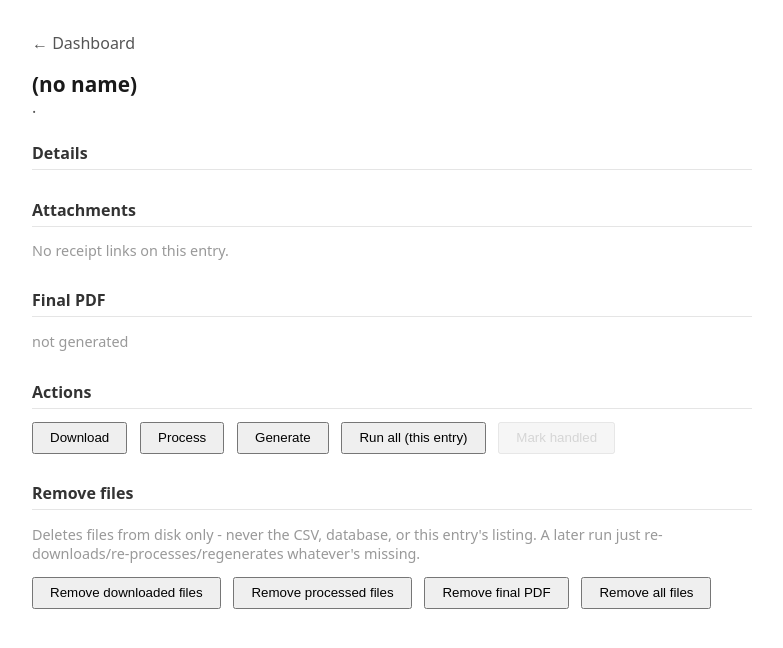
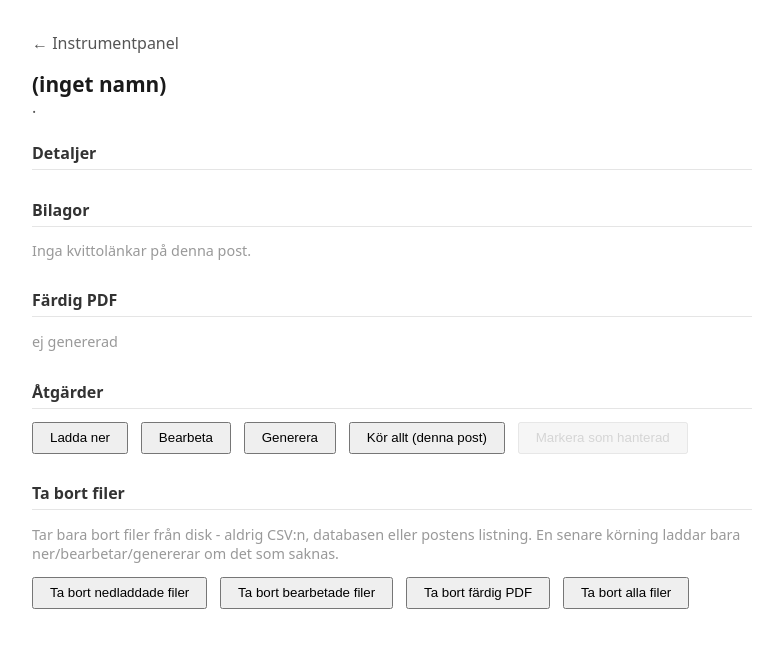
Before and after one commit to Moderabo/kvittomall, a Flask app: template kvittomall/web/templates/entry_detail.html in a window 1280 px wide. Shown: the top 648 px of the page, without its empty margins (248-1031 px from the left). Run offline with Flask 3, Linux system fonts and the light colour scheme; the template is opened without the code that fills it, so the values that code supplies are empty; some libraries are stand-ins or nearby versions.

Commit message:
Translation

```diff
--- a/kvittomall/web/app.py
+++ b/kvittomall/web/app.py
@@ -37,6 +37,54 @@ PROCESSED_IMAGE_EXTENSIONS = (".jpg", ".jpeg")
 # rather than a thumbnail that would likely just show up broken.
 DOWNLOAD_IMAGE_EXTENSIONS = (".jpg", ".jpeg", ".png", ".gif", ".webp")
 
+# Web-UI-only Swedish display labels for the pipeline stage names - cli.py's
+# PIPELINE_ORDER/STAGES keys (also this page's data-stage/data-run attributes and the
+# /run/<stage> URLs) stay the literal English stage names, since those are real CLI
+# subcommands; only the text shown in the stage-name span is translated here.
+STAGE_LABELS = {
+    "fetch": "hämta",
+    "download": "ladda ner",
+    "process": "bearbeta",
+    "generate": "generera",
+}
+
+# Web-UI-only Swedish display labels for status.row_status()'s `state` strings.
+# status.py itself - and the CLI's `status` command, which prints these exact same
+# strings - stays in English; only what actually reaches a browser gets translated,
+# via these known exact matches plus the two prefixed/dynamic shapes below
+# ("needs repair: ...", "ERROR: ...").
+_STATE_LABELS = {
+    "not yet synced": "inte synkroniserad ännu",
+    "handled": "hanterad",
+    "generated": "genererad",
+    "PDF removed": "PDF borttagen",
+    "not yet generated": "inte genererad ännu",
+    "source row data changed since this PDF was generated": "källdata har ändrats sedan denna PDF genererades",
+    "recorded final PDF is zero bytes": "den registrerade PDF-filen är noll byte",
+    "recorded final PDF size does not match what's on disk": "den registrerade PDF-filens storlek matchar inte filen på disk",
+}
+
+
+def translate_state(state: str) -> str:
+    if state in _STATE_LABELS:
+        return _STATE_LABELS[state]
+    if state.startswith("needs repair: "):
+        reason = state[len("needs repair: "):]
+        return f"behöver repareras: {_STATE_LABELS.get(reason, reason)}"
+    if state.startswith("ERROR: "):
+        return f"FEL: {state[len('ERROR: '):]}"
+    return state
+
+
+# status._location()'s own return values ("new" | "handled" | "-") - same web-UI-only
+# translation approach as translate_state() above.
+_LOCATION_LABELS = {"new": "ny", "handled": "hanterad"}
+
+
+def translate_location(location: str) -> str:
+    return _LOCATION_LABELS.get(location, location)
+
+
 def entries_list_columns() -> list[tuple[str, tuple[str, ...]]]:
     """Curated columns shown in the entries list, alongside name/category/status - each
     a tuple of column(s) to try in order (pulled through config.py's constants, never a
@@ -48,11 +96,11 @@ def entries_list_columns() -> list[tuple[str, tuple[str, ...]]]:
     reason as config.py's __getattr__ - these must resolve fresh on every request.
     """
     return [
-        ("Date", (config.DATE_COLUMN,)),
-        ("Sum", (config.SUM_COLUMN, config.MIL_COLUMN)),
-        ("Committee", (config.COMMITTEE_COLUMN,)),
-        ("Event", (config.EVENT_COLUMN,)),
-        ("Specification", (config.SPECIFICATION_COLUMN,)),
+        ("Datum", (config.DATE_COLUMN,)),
+        ("Summa", (config.SUM_COLUMN, config.MIL_COLUMN)),
+        ("Utskott", (config.COMMITTEE_COLUMN,)),
+        ("Arrangemang", (config.EVENT_COLUMN,)),
+        ("Specificering", (config.SPECIFICATION_COLUMN,)),
     ]
 
 
@@ -286,6 +334,9 @@ def _start(name: str, target: Callable, *args) -> bool:
 def create_app() -> Flask:
     ensure_dirs()
     app = Flask(__name__)
+    app.jinja_env.filters["stage_label"] = lambda s: STAGE_LABELS.get(s, s)
+    app.jinja_env.filters["state_label"] = translate_state
+    app.jinja_env.filters["location_label"] = translate_location
 
     @app.get("/")
     def index():
--- a/kvittomall/web/templates/entry_detail.html
+++ b/kvittomall/web/templates/entry_detail.html
@@ -1,5 +1,5 @@
 <!doctype html>
-<html lang="en">
+<html lang="sv">
 <head>
   <meta charset="utf-8">
   <title>kvittomall - {{ info.name or row_key }}</title>
@@ -37,85 +37,85 @@
   </style>
 </head>
 <body>
-  <nav><a href="{{ url_for('index') }}">&larr; Dashboard</a></nav>
-  <h1>{{ info.name or '(no name)' }}</h1>
+  <nav><a href="{{ url_for('index') }}">&larr; Instrumentpanel</a></nav>
+  <h1>{{ info.name or '(inget namn)' }}</h1>
   <div class="meta">
-    {{ info.category }} &middot; <span class="badge {{ info.kind }}">{{ info.state }}</span>
+    {{ info.category }} &middot; <span class="badge {{ info.kind }}">{{ info.state | state_label }}</span>
   </div>
 
   <section>
-    <h2>Details</h2>
+    <h2>Detaljer</h2>
     {% for column, value in info.fields %}
     <div class="field">
       <span class="field-label">{{ column }}:</span>{{ value }}
       {% if column in info.unmapped_columns %}
-      <span class="unmapped-warning" title="Not mapped to any PDF field - won't appear on the generated PDF.">⚠</span>
+      <span class="unmapped-warning" title="Inte kopplad till något PDF-fält - visas inte på den genererade PDF:en.">⚠</span>
       {% endif %}
     </div>
     {% endfor %}
   </section>
 
   <section>
-    <h2>Attachments</h2>
+    <h2>Bilagor</h2>
     {% if info.attachments %}
       {% for a in info.attachments %}
       <div class="attachment">
         <span class="label">#{{ a.link_index }}</span>
         {% if a.downloaded_ok and a.download_is_image %}
           <a href="{{ url_for('entry_download_file', row_key=row_key, link_index=a.link_index) }}" target="_blank">
-            <img src="{{ url_for('entry_download_file', row_key=row_key, link_index=a.link_index) }}" alt="downloaded attachment {{ a.link_index }}">
+            <img src="{{ url_for('entry_download_file', row_key=row_key, link_index=a.link_index) }}" alt="nedladdad bilaga {{ a.link_index }}">
           </a>
         {% elif a.downloaded_ok %}
-          <a href="{{ url_for('entry_download_file', row_key=row_key, link_index=a.link_index) }}" target="_blank">Downloaded ({{ a.download_ext }})</a>
+          <a href="{{ url_for('entry_download_file', row_key=row_key, link_index=a.link_index) }}" target="_blank">Nedladdad ({{ a.download_ext }})</a>
         {% else %}
-          <span class="missing">not downloaded</span>
+          <span class="missing">ej nedladdad</span>
         {% endif %}
         {% if a.processed_ok and a.processed_is_image %}
           <a href="{{ url_for('entry_processed_file', row_key=row_key, link_index=a.link_index) }}" target="_blank">
-            <img src="{{ url_for('entry_processed_file', row_key=row_key, link_index=a.link_index) }}" alt="processed attachment {{ a.link_index }}">
+            <img src="{{ url_for('entry_processed_file', row_key=row_key, link_index=a.link_index) }}" alt="bearbetad bilaga {{ a.link_index }}">
           </a>
         {% elif a.processed_ok %}
-          <a href="{{ url_for('entry_processed_file', row_key=row_key, link_index=a.link_index) }}" target="_blank">Processed (PDF)</a>
+          <a href="{{ url_for('entry_processed_file', row_key=row_key, link_index=a.link_index) }}" target="_blank">Bearbetad (PDF)</a>
         {% else %}
-          <span class="missing">not processed</span>
+          <span class="missing">ej bearbetad</span>
         {% endif %}
       </div>
       {% endfor %}
     {% else %}
-      <p class="missing">No receipt links on this entry.</p>
+      <p class="missing">Inga kvittolänkar på denna post.</p>
     {% endif %}
   </section>
 
   <section>
-    <h2>Final PDF</h2>
+    <h2>Färdig PDF</h2>
     {% if info.final_pdf_exists %}
-      <a href="{{ url_for('entry_final_file', row_key=row_key) }}" target="_blank">Open final PDF</a>
-      ({{ info.location }}{% if info.kind not in ('valid', 'handled') %}, out of date{% endif %})
+      <a href="{{ url_for('entry_final_file', row_key=row_key) }}" target="_blank">Öppna färdig PDF</a>
+      ({{ info.location | location_label }}{% if info.kind not in ('valid', 'handled') %}, inaktuell{% endif %})
     {% else %}
-      <span class="missing">not generated</span>
+      <span class="missing">ej genererad</span>
     {% endif %}
   </section>
 
   <section>
-    <h2>Actions</h2>
+    <h2>Åtgärder</h2>
     <div class="actions" data-row-key="{{ row_key | tojson }}">
-      <button data-run="download">Download</button>
-      <button data-run="process">Process</button>
-      <button data-run="generate">Generate</button>
-      <button data-run-all>Run all (this entry)</button>
-      <button data-run="handled" data-eligible="{{ 'true' if info.final_pdf_path else 'false' }}">{{ 'Unmark handled' if info.kind == 'handled' else 'Mark handled' }}</button>
+      <button data-run="download">Ladda ner</button>
+      <button data-run="process">Bearbeta</button>
+      <button data-run="generate">Generera</button>
+      <button data-run-all>Kör allt (denna post)</button>
+      <button data-run="handled" data-eligible="{{ 'true' if info.final_pdf_path else 'false' }}">{{ 'Avmarkera som hanterad' if info.kind == 'handled' else 'Markera som hanterad' }}</button>
       <span class="status" id="action-status"></span>
     </div>
   </section>
 
   <section>
-    <h2>Remove files</h2>
-    <p class="missing">Deletes files from disk only - never the CSV, database, or this entry's listing. A later run just re-downloads/re-processes/regenerates whatever's missing.</p>
+    <h2>Ta bort filer</h2>
+    <p class="missing">Tar bara bort filer från disk - aldrig CSV:n, databasen eller postens listning. En senare körning laddar bara ner/bearbetar/genererar om det som saknas.</p>
     <div class="actions">
-      <button data-remove="downloads">Remove downloaded files</button>
-      <button data-remove="processed">Remove processed files</button>
-      <button data-remove="final">Remove final PDF</button>
-      <button data-remove="all">Remove all files</button>
+      <button data-remove="downloads">Ta bort nedladdade filer</button>
+      <button data-remove="processed">Ta bort bearbetade filer</button>
+      <button data-remove="final">Ta bort färdig PDF</button>
+      <button data-remove="all">Ta bort alla filer</button>
       <span class="status remove-status"></span>
     </div>
   </section>
@@ -155,11 +155,11 @@
       }
 
       if (anyRunningHere) {
-        statusEl.textContent = "Running...";
+        statusEl.textContent = "Kör...";
         statusEl.className = "status running";
       } else if (activeKey && results[activeKey]) {
         const r = results[activeKey];
-        statusEl.textContent = `${r.ok ? "OK" : "Failed"} - ${r.message} (${r.finished_at})`;
+        statusEl.textContent = `${r.ok ? "OK" : "Misslyckades"} - ${r.message} (${r.finished_at})`;
         statusEl.className = "status " + (r.ok ? "ok" : "fail");
       } else {
         statusEl.textContent = "";
@@ -172,7 +172,7 @@
       const removeStatusEl = document.querySelector(".remove-status");
       const runningRemove = REMOVE_TARGETS.find(w => running === removeKeyFor(w));
       if (runningRemove) {
-        removeStatusEl.textContent = "Running...";
+        removeStatusEl.textContent = "Kör...";
         removeStatusEl.className = "status remove-status running";
       } else {
         let activeRemoveKey = null;
@@ -181,7 +181,7 @@
         }
         if (activeRemoveKey) {
           const r = results[activeRemoveKey];
-          removeStatusEl.textContent = `${r.ok ? "OK" : "Failed"} - ${r.message} (${r.finished_at})`;
+          removeStatusEl.textContent = `${r.ok ? "OK" : "Misslyckades"} - ${r.message} (${r.finished_at})`;
           removeStatusEl.className = "status remove-status " + (r.ok ? "ok" : "fail");
         } else {
           removeStatusEl.textContent = "";
@@ -221,7 +221,7 @@
 
     document.querySelectorAll("[data-remove]").forEach(btn => {
       btn.addEventListener("click", () => {
-        if (!confirm(`Delete ${btn.textContent.trim().toLowerCase()} for this entry? This can't be undone directly (though a later run can redownload/reprocess/regenerate them).`)) {
+        if (!confirm(`Radera ${btn.textContent.trim().toLowerCase()} för denna post? Detta kan inte ångras direkt (men en senare körning kan ladda ner/bearbeta/generera om dem).`)) {
           return;
         }
         trigger(`/entries/${encodeURIComponent(ROW_KEY)}/remove/${btn.dataset.remove}`);
```
Also changed, not shown: kvittomall/config.py (+13 -13 lines), kvittomall/web/templates/config.html (+72 -70 lines), kvittomall/web/templates/index.html (+24 -24 lines).
